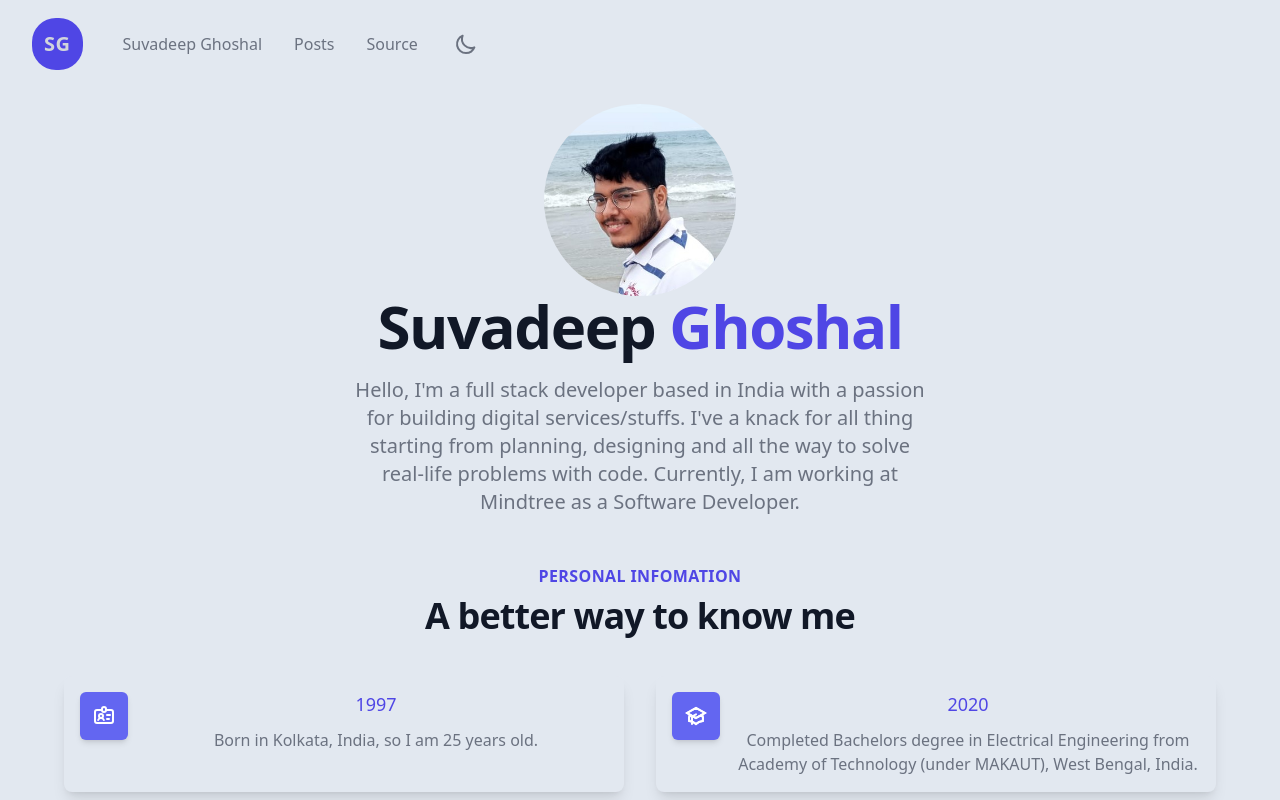
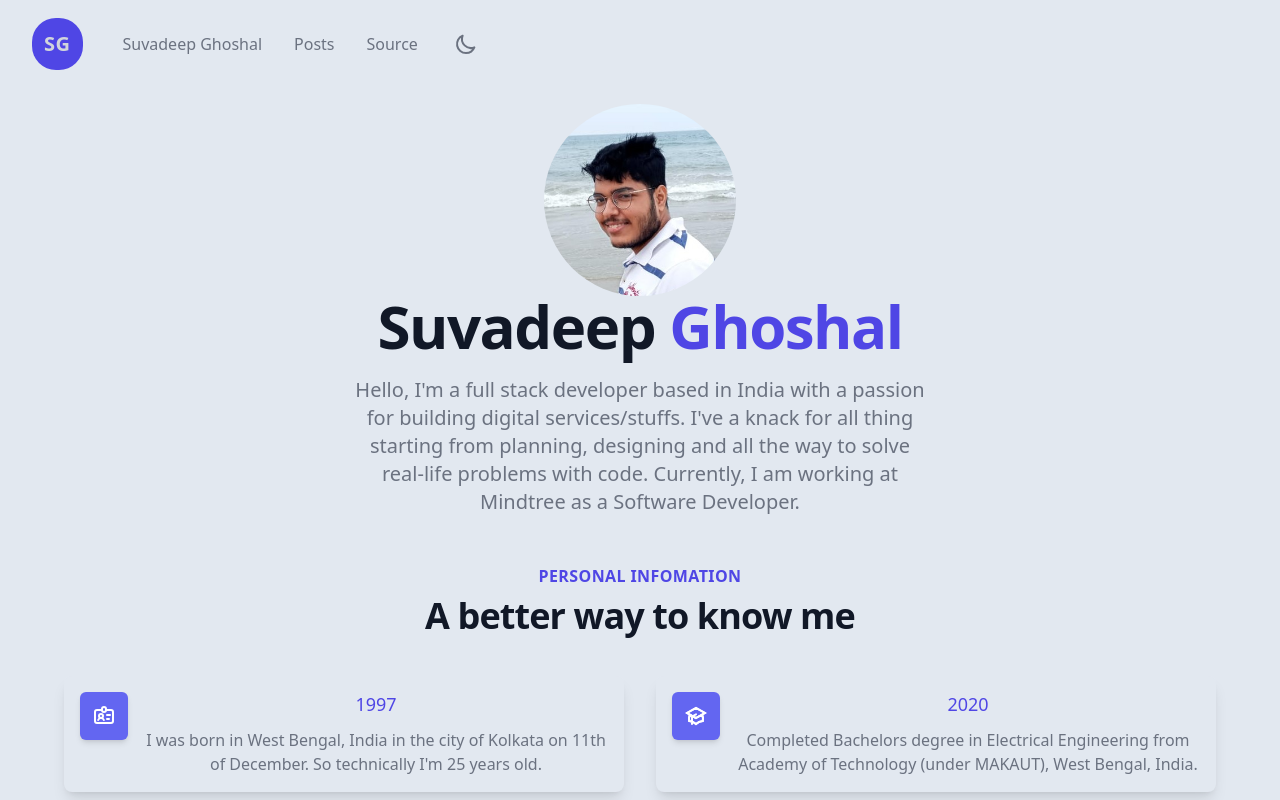
Before and after one commit to suvadeepghoshal/suvadeep-website, a Next.js app: page / in a window 1280 px wide. Shown: the top 800 px of the page. Built offline with nearby package versions, Linux system fonts and the light colour scheme.

Commit message:
(updt) dob info

```diff
--- a/public/schemas/infoSchema.js
+++ b/public/schemas/infoSchema.js
@@ -24,8 +24,9 @@ export function infoSchema() {
         {
           key: `dob`,
           date: `1997`,
-          content: `Born in Kolkata, India, so I am ${(() =>
-            new Date().getFullYear() - 1997)()} years old.`,
+          content: `I was born in West Bengal, India in the city of Kolkata on 11th of December. So technically I'm ${
+            new Date().getFullYear() - 1997
+          } years old.`,
           icon: IdentificationIcon
         },
         {
```
